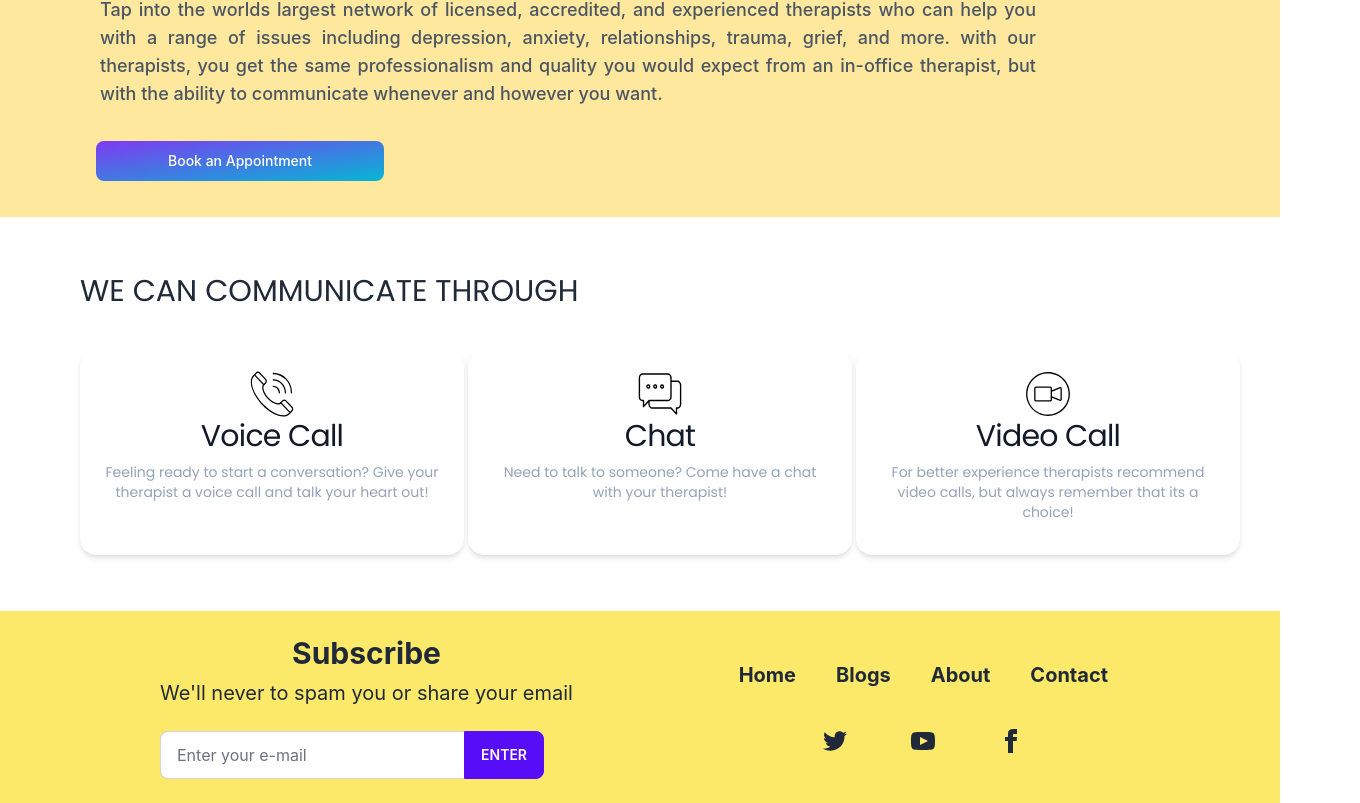
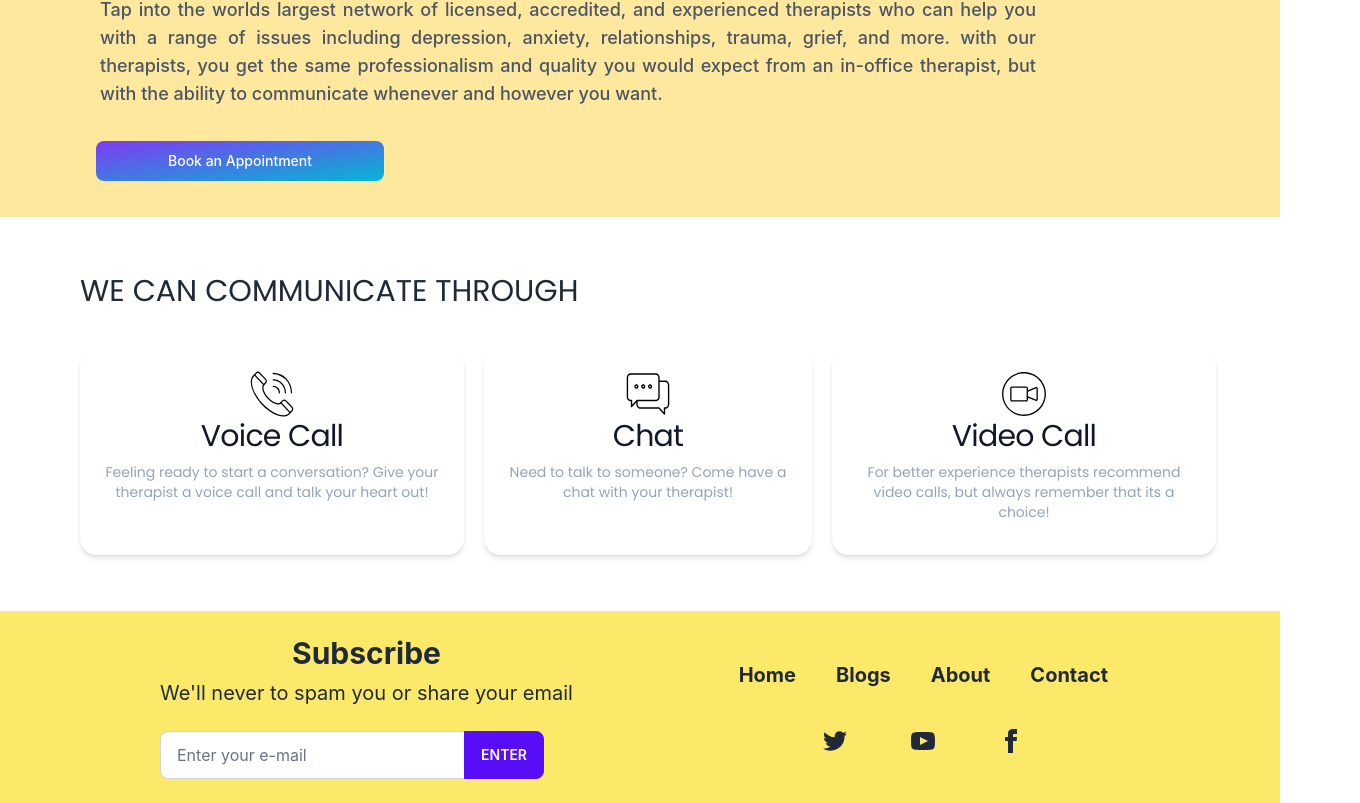
Before and after one commit to TherapyProject/iTherapy, a React (Create React App) app: page / in a window 1280 px wide. Shown: the part 361-1164 px from the top of the page, 1360 px wide, since content can reach past the window. Built offline with nearby package versions, Linux system fonts and the light colour scheme.

Commit message:
enhance style

```diff
--- a/src/components/Appointment/Appointment.js
+++ b/src/components/Appointment/Appointment.js
@@ -1,5 +1,5 @@
 
-import {Button} from 'flowbite-react/lib/esm/components';
+import { Button } from 'flowbite-react/lib/esm/components';
 import AvatarGroup from './AvatarGroup';
 
 
@@ -7,22 +7,22 @@ function Appointment() {
 
   return (
     <div className=" md:pl-10 lg:pl-20  w-full h-[490px] flex flex-col md:-gap-10  justify-evenly sm:justify-around items-start p-5 bg-[#FEE89E]">
-      <div className="w-screen p-5 flex flex-row ">
+      <div className="w-full p-5 flex flex-row ">
         <h2 className=" text-xl md:text-2xl lg:text-3xl xl:text-4xl text-gray-600 font-bold">
-          Professional, licensed, and vetted therapists  <br/> that you can trust
+          Professional, licensed, and vetted therapists  <br /> that you can trust
         </h2>
       </div>
 
       <div className='pl-5 -my-4'>
-       <AvatarGroup size='lg'/>
+        <AvatarGroup size='lg' />
       </div>
 
       <div className='px-5 sm:pr-28 md:pr-56'><p className=' text-sm sm:text-base lg:text-lg text-justify  text-gray-600 font-medium'>Tap into the worlds largest network of licensed, accredited, and experienced therapists who can help you with a range of issues including depression, anxiety, relationships, trauma, grief, and more. with our therapists, you get the same professionalism and quality you would expect from an in-office therapist, but with the ability to communicate whenever and however you want.</p></div>
 
       <div className='pl-4'>
-      <Button  className='sm:w-48 md:w-52 lg:w-64 xl:w-72' gradientDuoTone="purpleToBlue">
-      Book an Appointment
-    </Button></div>
+        <Button className='sm:w-48 md:w-52 lg:w-64 xl:w-72' gradientDuoTone="purpleToBlue">
+          Book an Appointment
+        </Button></div>
     </div>
   );
 }
--- a/src/components/Communication/Communication.js
+++ b/src/components/Communication/Communication.js
@@ -6,11 +6,11 @@ import chat from '../../images/chat.svg';
 
 function Communication() {
     return (
-        <div className="pb-14 pt-14 md:pl-10 lg:pl-20 pr-10" >
+        <div className="pb-14 pt-14 md:pl-10 lg:pl-20 pl-7 pr-7 md:pr-16" >
             <div className=" pb-10 font-['Poppins'] text-2xl md:text-3xl">
                 <h2>WE CAN COMMUNICATE THROUGH</h2>
             </div>
-            <div className="flex justify-between md:flex-row flex-col">
+            <div className="flex gap-5 justify-between md:flex-row flex-col">
                 <Card link="/voice" pic={phoneCall} title="Voice Call" description="Feeling ready to start a conversation? Give your therapist a voice call and talk your heart out!" />
                 <Card link="/chat" pic={chat} title="Chat" description="Need to talk to someone? Come have a chat with your therapist!"/>
                 <Card link="/video" pic={videoCall} title="Video Call" description="For better experience therapists recommend video calls, but always remember that its a choice!" />
```
